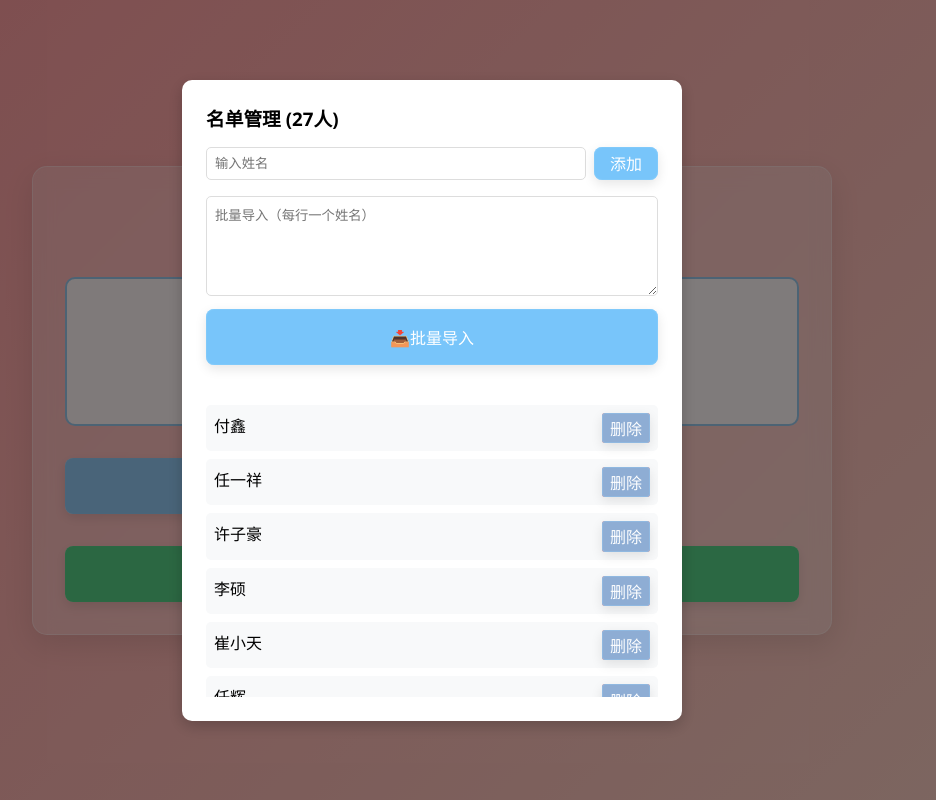
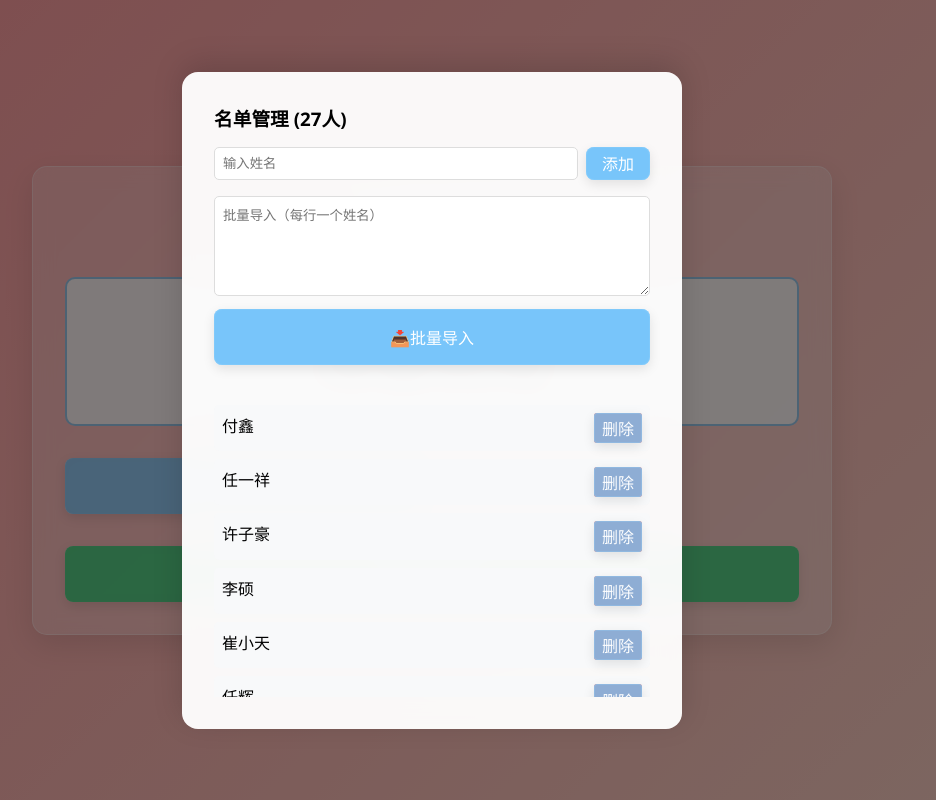
Before and after one commit to kongbai520703/kongbaixh.github.io, a plain HTML site: page index.html in a window 1280 px wide. Both pictures are taken after a click on the button "📝管理名单". Shown: the whole page, without its empty margins (208-1144 px from the left). Drawn offline with Linux system fonts and the light colour scheme.

Commit message:
Update index.html

```diff
--- a/index.html
+++ b/index.html
@@ -2,7 +2,7 @@
 <html lang="zh-CN">
 <head>
     <meta charset="UTF-8">
-    <title>第五代随机点名系统</title>
+    <title>第六代随机点名系统</title>
     <style>
         :root {
             --primary-color: #79C6FB;
@@ -60,7 +60,6 @@
             transition: all 0.3s, color 0.6s ease;
         }
 
-        /* 新增动画样式 */
         .result-effect {
             color: #ff4757 !important;
             text-shadow: 0 2px 8px rgba(255, 71, 87, 0.4);
@@ -168,26 +167,46 @@
             50% { transform: scale(1.1); }
         }
 
+        /* 对话框样式 */
         .dialog {
             position: fixed;
             top: 0;
             left: 0;
             width: 100%;
             height: 100%;
-            background: rgba(0,0,0,0.5);
-            display: none;
+            display: flex;
             justify-content: center;
-            align-items: center;
+            align-items: flex-end;
             z-index: 100;
+            background: rgba(0, 0, 0, 0.5);
+            opacity: 0;
+            visibility: hidden;
+            transition: opacity 0.3s ease;
+        }
+
+        .dialog.active {
+            opacity: 1;
+            visibility: visible;
         }
 
         .dialog-content {
-            background: var(--white);
-            width: 90%;
-            max-width: 500px;
-            padding: 1.5rem;
-            border-radius: 10px;
-            box-shadow: 0 5px 15px rgba(0,0,0,0.2);
+            background: rgba(255, 255, 255, 0.96);
+            width: 100%;
+            max-width: 100%;
+            padding: 2rem;
+            border-radius: 20px 20px 0 0;
+            box-shadow: 0 -8px 30px rgba(0, 0, 0, 0.15);
+            transform: translateY(100%);
+            transition: transform 0.4s cubic-bezier(0.23, 1, 0.32, 1);
+            backdrop-filter: blur(12px);
+        }
+
+        .dialog.active .dialog-content {
+            transform: translateY(0);
+        }
+
+        .dialog:not(.active) {
+            pointer-events: none;
         }
 
         .name-list {
@@ -203,6 +222,33 @@
             margin: 0.5rem 0;
             background: var(--light-gray);
             border-radius: 5px;
+        }
+
+        .delete-btn {
+            padding: 0.2rem 0.5rem;
+            background: var(--danger-color);
+            border: none;
+            border-radius: 3px;
+            color: white;
+            cursor: pointer;
+            transition: opacity 0.2s;
+        }
+
+        .delete-btn:hover {
+            opacity: 0.8;
+        }
+
+        @media (min-width: 600px) {
+            .dialog {
+                align-items: center;
+            }
+
+            .dialog-content {
+                width: 90%;
+                max-width: 500px;
+                border-radius: 16px;
+                transform: translateY(80px);
+            }
         }
 
         @media (max-width: 600px) {
@@ -221,6 +267,15 @@
 
             #manageBtn {
                 grid-column: span 1;
+            }
+
+            .dialog-content {
+                padding: 1rem;
+            }
+
+            .name-item {
+                flex-direction: column;
+                gap: 0.5rem;
             }
         }
     </style>
@@ -250,6 +305,7 @@
     </div>
 
     <script>
+        // 初始化数据
         if (!localStorage.getItem('classmates')) {
             localStorage.setItem('classmates', JSON.stringify([
                 "付鑫", "任一祥", "许子豪", "李硕", "崔小天", "任辉", "唐钧", "徐浩", "袁鸿宇", "鲍雨歌", "马嘉亮", "任广兴", "刘新源", "马嘉亮", "贯子旺", "任一鸣", "任昱霖", "魏瑞", "魏聪旭","潘惠云", "王佳怡", "马梦晨", "张涛", "老师", "朱欣毅", "宋宇航", "刘俊阳"
@@ -271,28 +327,63 @@
 
         function init() {
             updateCount();
+            bindEvents();
+            refreshList();
+        }
+
+        function bindEvents() {
             startBtn.addEventListener('click', startRolling);
             stopBtn.addEventListener('click', stopRolling);
-            manageBtn.addEventListener('click', () => dialog.style.display = 'flex');
+            manageBtn.addEventListener('click', () => dialog.classList.add('active'));
             addBtn.addEventListener('click', addStudent);
             batchAddBtn.addEventListener('click', batchAdd);
+
+            // 对话框关闭逻辑
             dialog.addEventListener('click', (e) => {
-                if (e.target === dialog) dialog.style.display = 'none';
+                if (e.target === dialog) {
+                    closeDialog();
+                }
             });
+
+            // ESC键支持
+            document.addEventListener('keydown', (e) => {
+                if (e.key === 'Escape' && dialog.classList.contains('active')) {
+                    closeDialog();
+                }
+            });
+
             newName.addEventListener('keypress', (e) => {
                 if (e.key === 'Enter') addStudent();
             });
+        }
 
-            refreshList();
+        function closeDialog() {
+            dialog.classList.remove('active');
+            newName.value = '';
+            batchImport.value = '';
+            document.activeElement.blur();
         }
 
         function refreshList() {
-            nameList.innerHTML = students.map((name, i) => `
-                <div class="name-item">
+            // 安全清空现有内容
+            while (nameList.firstChild) {
+                nameList.removeChild(nameList.firstChild);
+            }
+
+            // 使用文档片段优化性能
+            const fragment = document.createDocumentFragment();
+            students.forEach((name, i) => {
+                const div = document.createElement('div');
+                div.className = 'name-item';
+                div.innerHTML = `
                     <span>${name}</span>
-                    <button onclick="deleteStudent(${i})" style="padding:0.2rem 0.5rem;background:var(--danger-color);border:none;border-radius:3px;color:white;cursor:pointer;">删除</button>
-                </div>
-            `).join('');
+                    <button class="delete-btn">删除</button>
+                `;
+                div.querySelector('button').addEventListener('click', () => deleteStudent(i));
+                fragment.appendChild(div);
+            });
+            nameList.appendChild(fragment);
+            updateCount();
         }
 
         function updateCount() {
@@ -307,7 +398,6 @@
             students.push(name);
             localStorage.setItem('classmates', JSON.stringify(students));
             newName.value = '';
-            updateCount();
             refreshList();
         }
 
@@ -320,19 +410,18 @@
             students.push(...added);
             localStorage.setItem('classmates', JSON.stringify(students));
             batchImport.value = '';
-            updateCount();
+            alert(`添加了${added.length}个新名字，跳过${names.length - added.length}个重复名字`);
             refreshList();
-            alert(`添加了${added.length}个新名字，跳过${names.length - added.length}个重复名字`);
         }
 
         function deleteStudent(index) {
             if (!confirm('确定删除吗？')) return;
             students.splice(index, 1);
             localStorage.setItem('classmates', JSON.stringify(students));
-            updateCount();
             refreshList();
         }
 
+        let timer = null;
         function startRolling() {
             if (students.length === 0) return alert('名单为空，请先添加学生');
 
@@ -362,16 +451,13 @@
                 display.textContent = selected;
                 localStorage.setItem('lastResult', selected);
 
-                // 应用新动画效果
                 display.classList.remove('rolling');
                 display.classList.add('bounce', 'result-effect', 'border-effect');
 
-                // 重置样式
                 setTimeout(() => {
                     display.classList.remove('border-effect');
                     display.style.border = '2px solid rgba(52, 152, 219, 0.5)';
                     display.style.boxShadow = 'none';
-                    display.style.transform = 'scale(1)';
                 }, 1200);
 
                 startBtn.style.display = 'block';
@@ -383,7 +469,6 @@
             }, delay);
         }
 
-        window.deleteStudent = deleteStudent;
         init();
     </script>
 </body>
```
